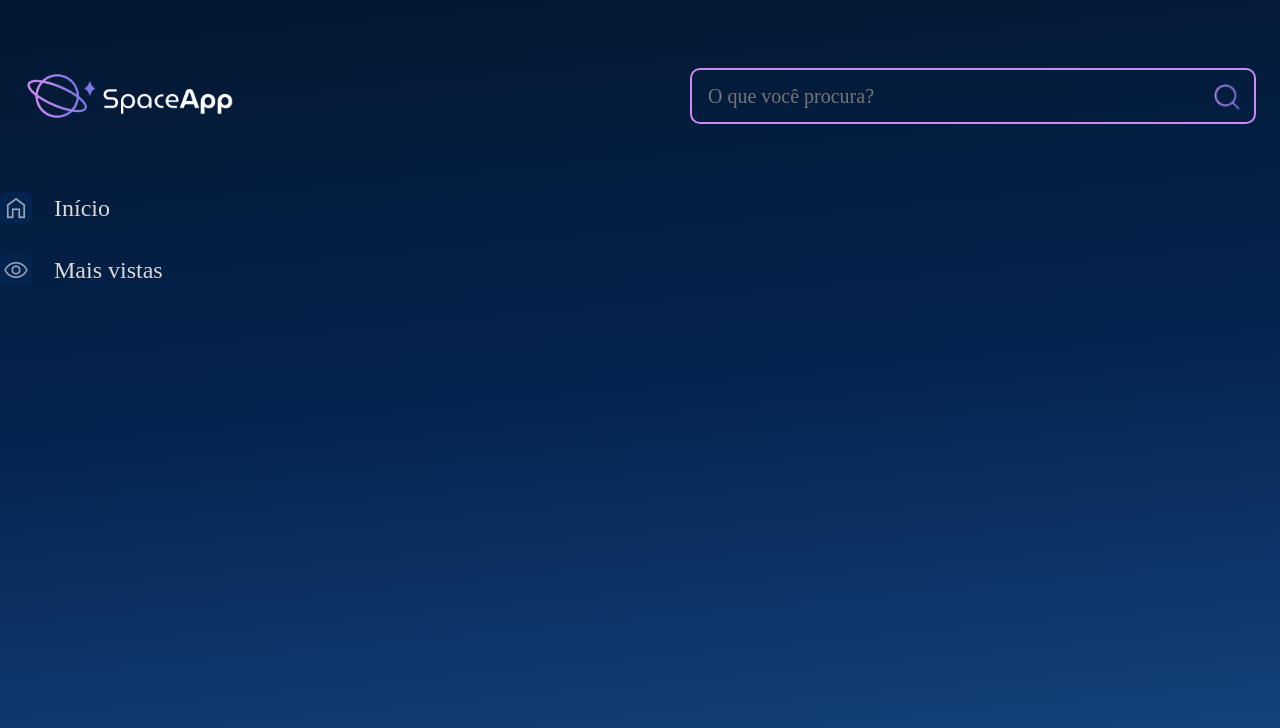
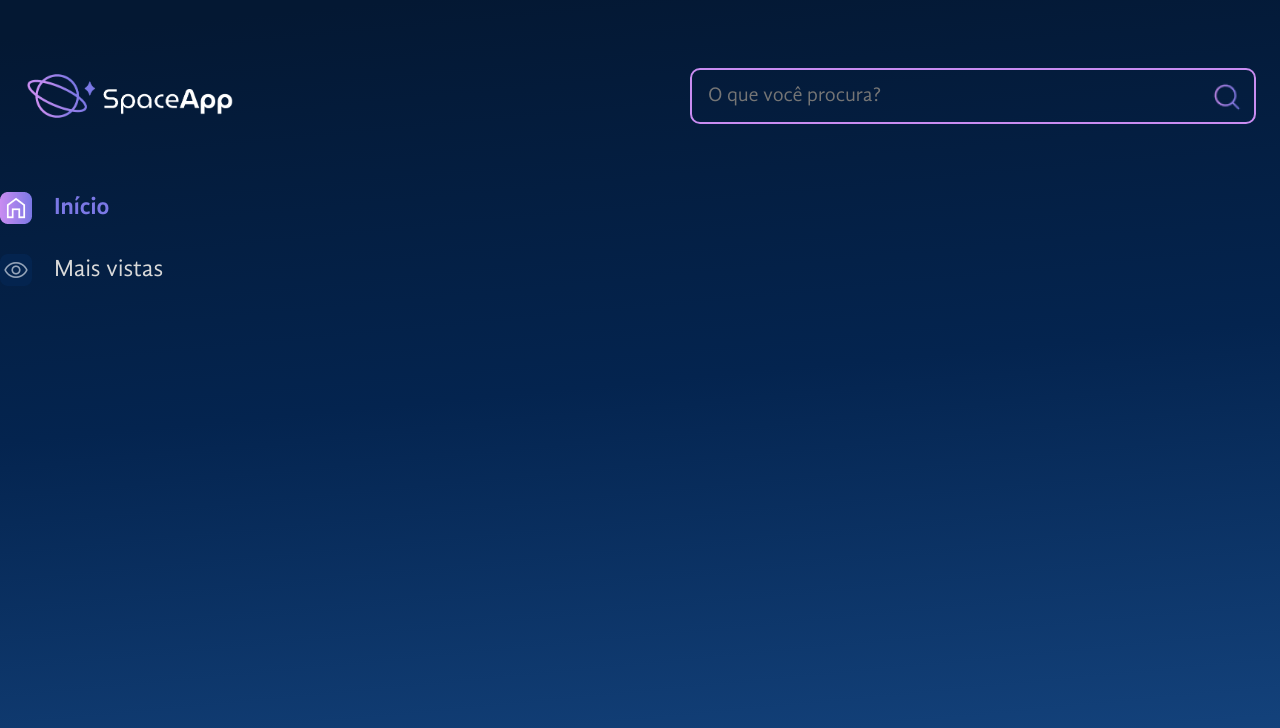
Before and after one commit to davidtpires/space-app, a React (Vite) app: page / in a window 1280 px wide. Shown: the top 728 px of the page. Built offline with nearby package versions, Linux system fonts and the light colour scheme.

Commit message:
Importando as fontes do projeto #2

```diff
--- a/src/componentes/BarraLateral/ItemNavegacao/index.jsx
+++ b/src/componentes/BarraLateral/ItemNavegacao/index.jsx
@@ -6,6 +6,7 @@
     margin-bottom: 30px;
     cursor: pointer;
     color: ${ props => props.$ativo ? '#7B78E5' : '#D9D9D9'};
+    font-family: ${ props => props.$ativo ? 'GandhiSansBold' : 'GandhiSansRegular'};
     display: flex;
     align-items: center;
     gap: 22px;
--- a/src/componentes/BarraLateral/index.jsx
+++ b/src/componentes/BarraLateral/index.jsx
@@ -17,6 +17,7 @@
                     <ItemNavegacao
                         iconeAtivo="/icones/home-ativo.png"
                         iconeInativo="/icones/home-inativo.png"
+                        ativo
                     >
                         Início
                     </ItemNavegacao>
--- a/src/componentes/EstilosGlobais/index.jsx
+++ b/src/componentes/EstilosGlobais/index.jsx
@@ -1,9 +1,25 @@
 import { createGlobalStyle } from "styled-components";
 
+import GandhiSansRegular from './fontes/GandhiSans-Regular.otf'
+import GandhiSansBold from './fontes/GandhiSans-Bold.otf'
+
 const EstilosGlobais = createGlobalStyle`
+    @font-face {
+        font-family: 'GandhiSansRegular';
+        src: local('Gandhi Sans Regular'), local('GandhiSansRegular'), url(${GandhiSansRegular});
+    }
+
+    @font-face {
+        font-family: 'GandhiSansBold';
+        src: local('Gandhi Sans Bold'), local('GandhiSansBold'), url(${GandhiSansBold});
+    }
+
+
     html {
     line-height: 1.15;
     -webkit-text-size-adjust: 100%;
+    font-family: GandhiSansRegular;
+
     }
     body {
     margin: 0;
```
